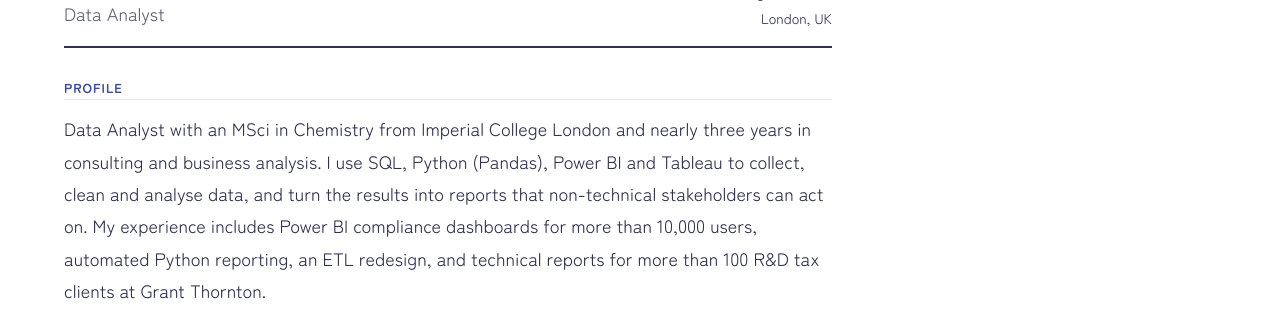
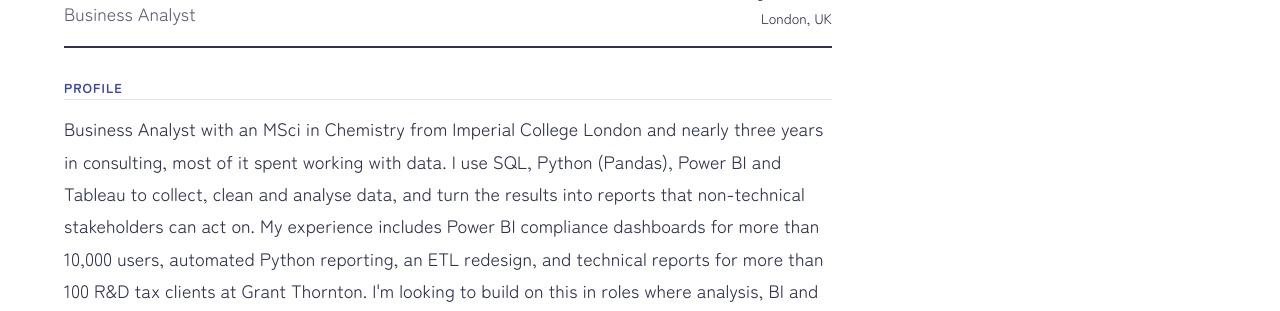
Before and after one commit to dhk-developer/dhk-developer.github.io, a plain HTML site: page cv.html in a window 1280 px wide. Shown: the part 489-800 px from the top of the page. Drawn offline with Linux system fonts and the light colour scheme.

Commit message:
CV: Business Analyst title, profile leaning towards data work

```diff
--- a/cv.html
+++ b/cv.html
@@ -50,7 +50,7 @@
     <header class="cv-head">
       <div>
         <p class="cv-name">Daehurn Kang</p>
-        <p class="cv-tagline">Data Analyst</p>
+        <p class="cv-tagline">Business Analyst</p>
       </div>
       <ul class="cv-contact">
         <li><a href="mailto:daehurn.kang@gmail.com">daehurn.kang@gmail.com</a></li>
@@ -62,7 +62,7 @@
     </header>
 
     <h2>Profile</h2>
-    <p>Data Analyst with an MSci in Chemistry from Imperial College London and nearly three years in consulting and business analysis. I use SQL, Python (Pandas), Power BI and Tableau to collect, clean and analyse data, and turn the results into reports that non-technical stakeholders can act on. My experience includes Power BI compliance dashboards for more than 10,000 users, automated Python reporting, an ETL redesign, and technical reports for more than 100 R&amp;D tax clients at Grant Thornton.</p>
+    <p>Business Analyst with an MSci in Chemistry from Imperial College London and nearly three years in consulting, most of it spent working with data. I use SQL, Python (Pandas), Power BI and Tableau to collect, clean and analyse data, and turn the results into reports that non-technical stakeholders can act on. My experience includes Power BI compliance dashboards for more than 10,000 users, automated Python reporting, an ETL redesign, and technical reports for more than 100 R&amp;D tax clients at Grant Thornton. I'm looking to build on this in roles where analysis, BI and reporting are the core of the work.</p>
 
     <h2>Key skills</h2>
     <dl class="cv-skills">
```
Also changed, not shown: 1 other file.
